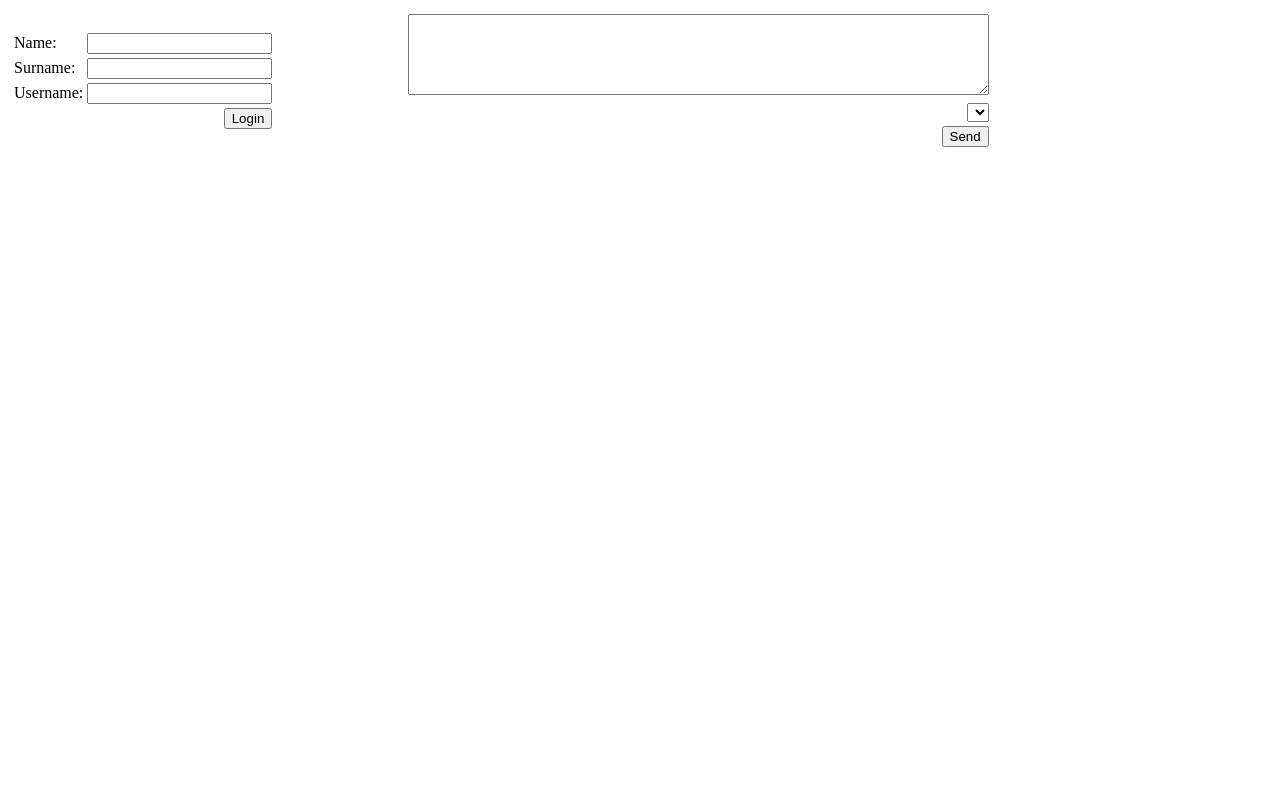
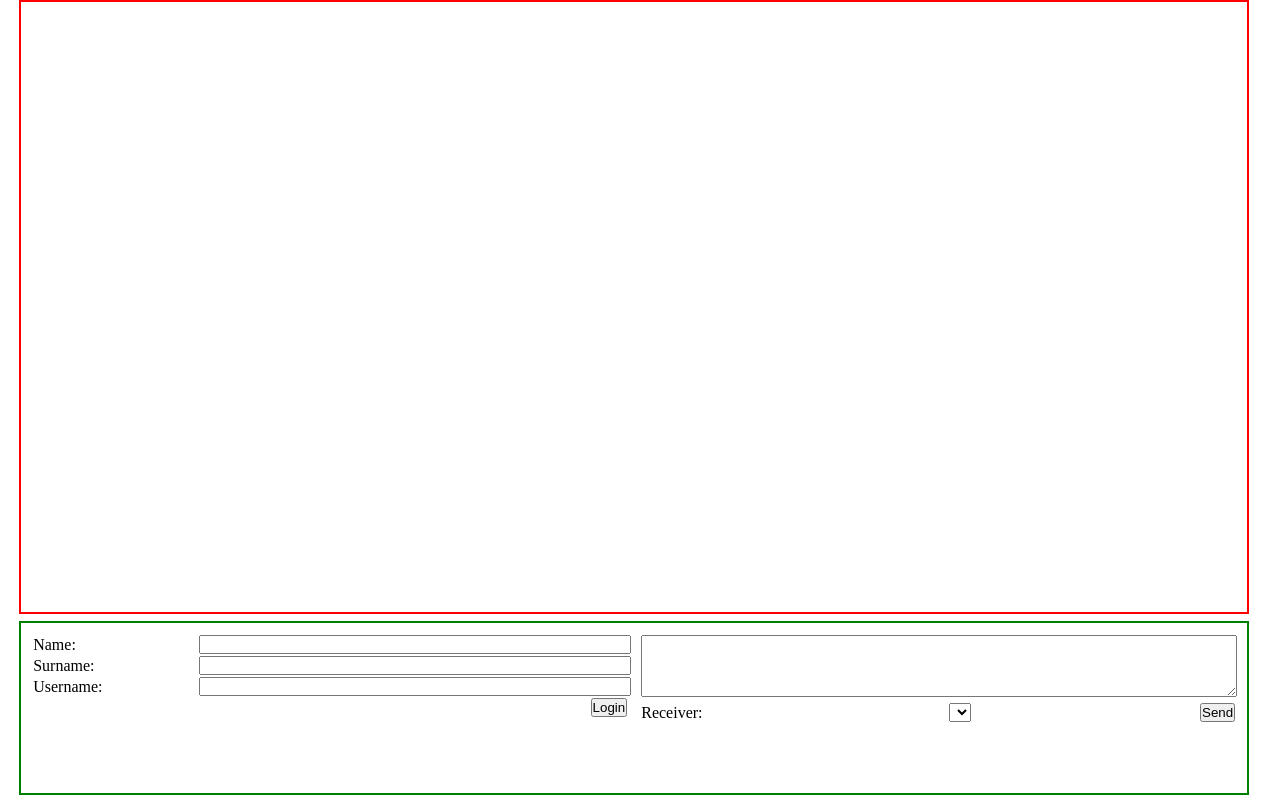
Before and after one commit to ennesuysal/go-chat-websocket, a plain HTML site: page jsClient/index.html in a window 1280 px wide. Drawn offline with Linux system fonts and the light colour scheme.

Commit message:
client updated.

```diff
--- a/jsClient/fn/main.js
+++ b/jsClient/fn/main.js
@@ -49,11 +49,14 @@ gotalk.handleNotification('hasLeft', function (m) {
 
 gotalk.handleNotification('newMsg', function (m) {
 	log(m["sender"]+": "+m["text"])
+	var element = document.getElementById("msgBox");
+    element.scrollTop = element.scrollHeight;
 })
 
 function log(message) {
-	document.body.appendChild(document.createTextNode(message))
-	document.body.appendChild(document.createElement("br"));
+	var msgBox = document.getElementById("msgBox")
+	msgBox.appendChild(document.createTextNode(message))
+	msgBox.appendChild(document.createElement("br"));
 }
 
 async function getOnlines() {
@@ -85,6 +88,8 @@ async function sendMessage() {
 	let res = await c.requestp('sendMsg', {"text": msg, "token": token, "rcv": rcv})
 	log(username+": "+msg)
 	document.getElementById("msg").value = ""
+	var element = document.getElementById("msgBox");
+    element.scrollTop = element.scrollHeight;
 }
 
 async function logIn() {
--- a/jsClient/index.html
+++ b/jsClient/index.html
@@ -4,16 +4,69 @@
 		<meta charset="utf-8">
 		<!-- load the built-in JS library -->
 		<script type="text/javascript" src="./js/gotalk.js"></script>
+		<style type="text/css">
+			* {
+				padding:  0;
+				margin:  0;
+			}
+			#loginPanel {
+				float: left;
+				width: 50%;
+				padding: 5px;
+			}
+
+			#loginPanel input[type=text] {
+				width: 100%;
+			}
+
+			#msgPanel {
+				float: left;
+				width: 50%;
+				padding: 5px;
+			}
+
+			#msgPanel textarea {
+				width: 100%;
+			}
+
+			#panel {
+				position: fixed;
+				bottom: 5px;
+				height: 20%;
+				width: 95%;
+				padding: 5px;
+				border: 2px solid green;
+			}
+
+			#msgBox {
+				position: fixed;
+				top:  0;
+				height: 75%;
+				width: 95%;
+				padding: 5px;
+				border: 2px solid red;
+				overflow-y: scroll;
+				overflow-x: auto;
+			}
+
+			#container {
+				width:  97%;
+				margin:  0 auto;
+			}
+		</style>
 	</head>
+	<body>
+		<div id="container">
+			<div id="msgBox">
 
-		<table width="100%">
-			<tr>
-				<td>
-					<table>
+			</div>
+			<div id="panel">
+				<table id="loginPanel">
 					<tr>
 						<td>Name:</td>
 						<td><input type="text" id="name"/></td>
-						</tr>		<tr>
+					</tr>
+					<tr>
 						<td>Surname:</td>
 						<td><input type="text" id="surname"/></td>
 					</tr>
@@ -25,29 +78,21 @@
 						<td colspan="2" align="right"><button onclick="logIn()">Login</button></td>
 					</tr>
 				</table>
-				</td>
-				<td>
-					<table>
+				<table id="msgPanel">
 					<tr>
-							<td><textarea id="msg" rows="5" cols="70"></textarea></td>
+						<td colspan="3"><textarea id="msg" rows="4"></textarea></td>
 					</tr>
 					<tr>
-							<td align="right">
+						<td align="left">Receiver:</td>
+						<td align="left">
 							<select id="rcv">
 
 							</select>
 						</td>
-						</tr>
-						<tr>
 						<td align="right"><button onclick="sendMessage()">Send</button></td>
 					</tr>
 				</table>
-				</td>
-			</tr>
-		</table>
-
-		<div id="msg">
-
+			</div>
 		</div>
 	<script type="text/javascript" src="./fn/main.js"></script>
 	</body>
```
Lines whose indentation alone changed are shown as unchanged.
